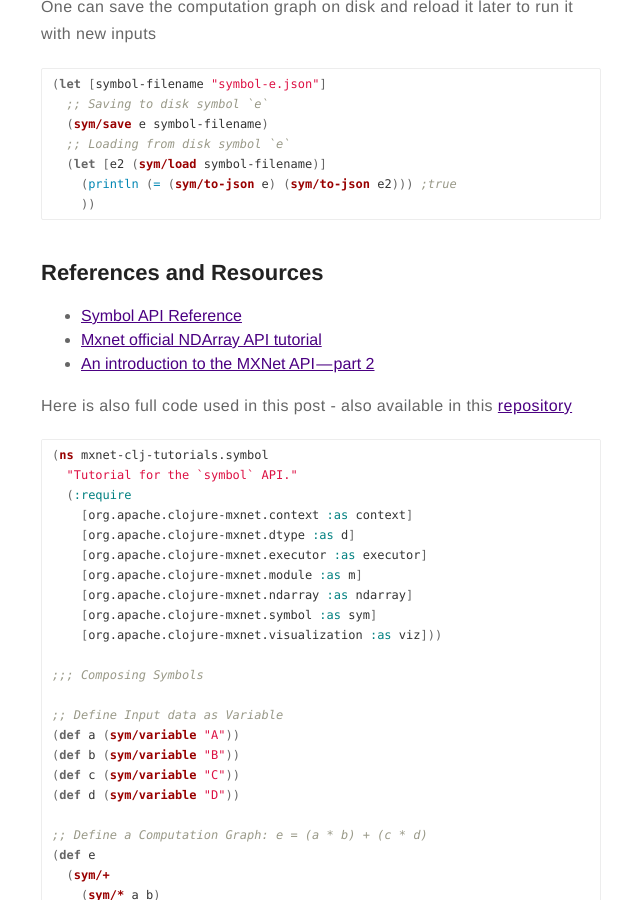
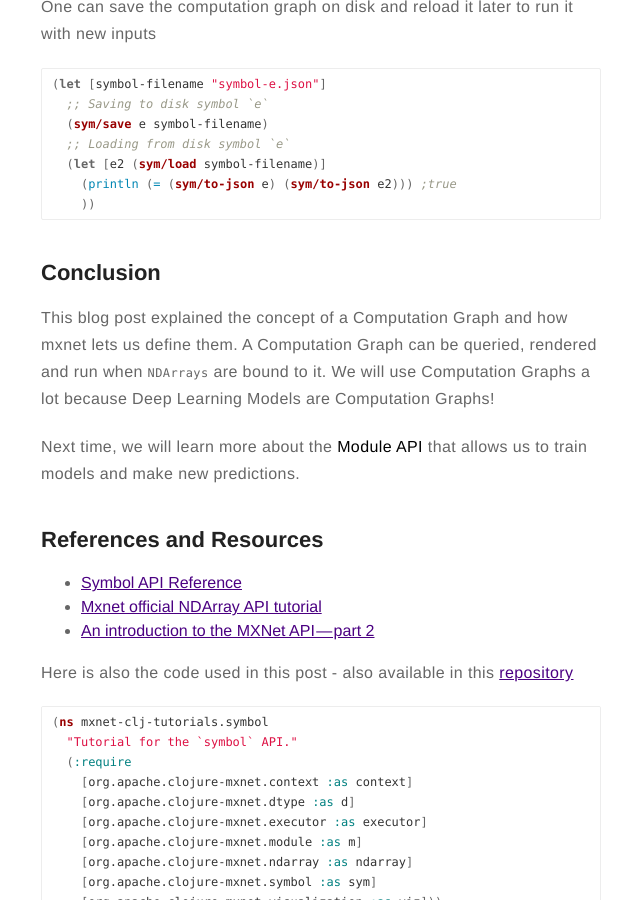
Before and after one commit to Chouffe/chouffe.github.com, a Jekyll site: the page built from _posts/2019-03-01-mxnet-made-simple-symbol-api.markdown, in a window 1280 px wide and 900 px high, scrolled down 3877 px. Shown: the whole window, without its empty margins (319-959 px from the left). Built offline with Jekyll 4.4.1, drawn with Linux system fonts in a browser that asks for light colours.

Commit message:
[posts] add conclusion in symbol-api

````diff
--- a/_posts/2019-03-01-mxnet-made-simple-ndarrays-api.markdown
+++ b/_posts/2019-03-01-mxnet-made-simple-ndarrays-api.markdown
@@ -204,7 +204,7 @@ This post should give you the necessary background needed to understand symbolic
 * [Mxnet Github Repo][5]
 * [An introduction to the MXNet API — part 1][7]
 
-Here is also full code used in this post - also available in this [repository](https://github.com/Chouffe/mxnet-clj-tutorials)
+Here is also the code used in this post - also available in this [repository](https://github.com/Chouffe/mxnet-clj-tutorials)
 
 ```clojure
 (ns mxnet-clj-tutorials.ndarray
--- a/_posts/2019-03-01-mxnet-made-simple-symbol-api.markdown
+++ b/_posts/2019-03-01-mxnet-made-simple-symbol-api.markdown
@@ -146,13 +146,19 @@ One can save the computation graph on disk and reload it later to run it with ne
     ))
 ```
 
+## Conclusion
+
+This blog post explained the concept of a Computation Graph and how mxnet lets us define them. A Computation Graph can be queried, rendered and run when `NDArrays` are bound to it. We will use Computation Graphs a lot because Deep Learning Models are Computation Graphs!
+
+Next time, we will learn more about the **Module API** that allows us to train models and make new predictions.
+
 ## References and Resources
 
 * [Symbol API Reference][2]
 * [Mxnet official NDArray API tutorial][3]
 * [An introduction to the MXNet API — part 2][4]
 
-Here is also full code used in this post - also available in this [repository](https://github.com/Chouffe/mxnet-clj-tutorials)
+Here is also the code used in this post - also available in this [repository](https://github.com/Chouffe/mxnet-clj-tutorials)
 
 ```clojure
 (ns mxnet-clj-tutorials.symbol
````
Also changed, not shown: other parts of _posts/2019-03-01-mxnet-made-simple-symbol-api.markdown (+1 -1 lines).
